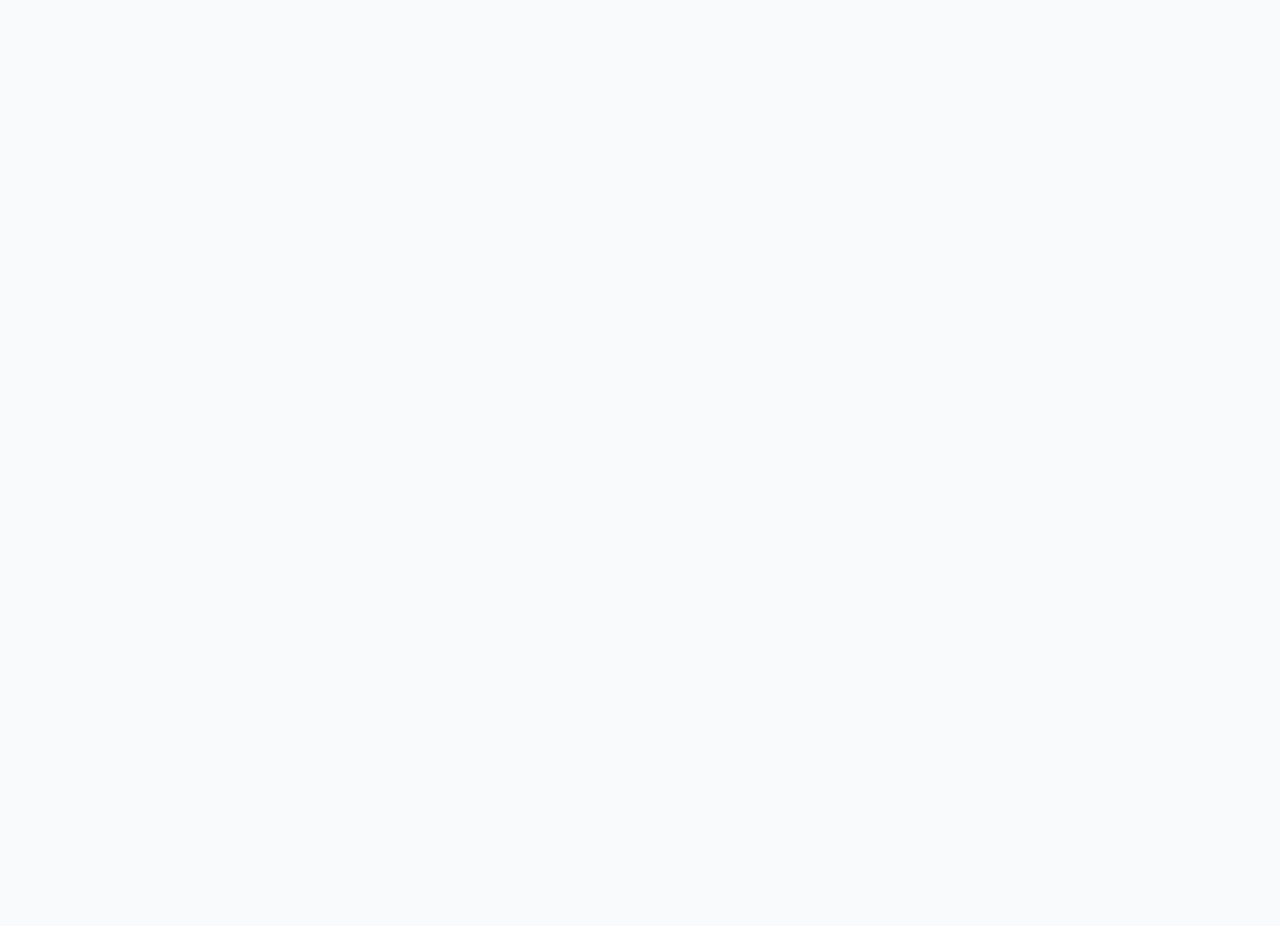
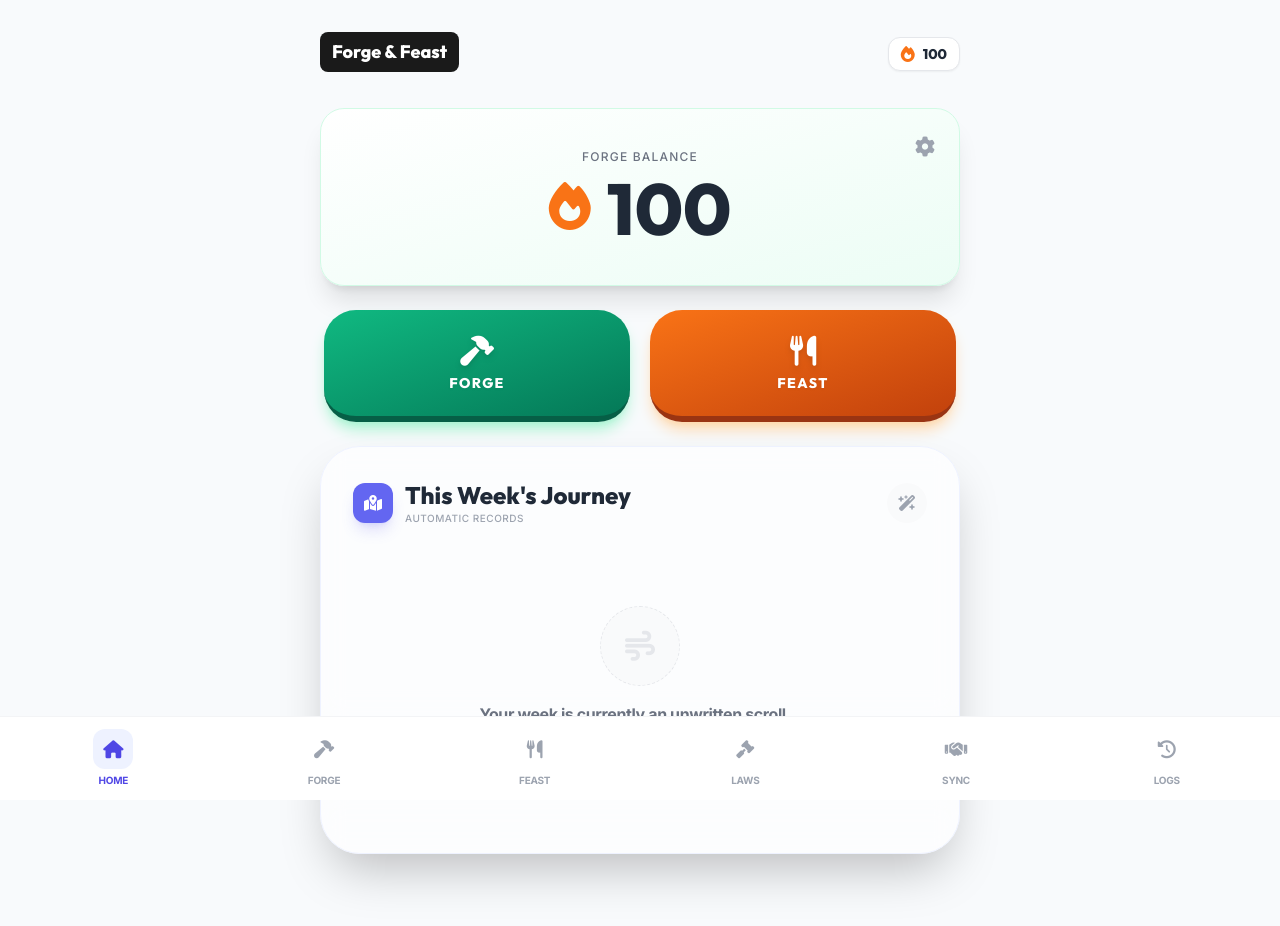
Before and after one commit to DeadEndDrip/Forge-Feast, a plain HTML site: page index.html in a window 1280 px wide. Before the commit the page ends 800 px from the top, so only its background shows below. Drawn offline with nearby package versions, Linux system fonts and the light colour scheme; the site is published under a folder, as on GitHub Pages, so addresses that start at the root find nothing.

Commit message:
Update index.html

```diff
--- a/index.html
+++ b/index.html
@@ -145,7 +145,6 @@
         }
     </style>
 
-<link rel="stylesheet" href="/index.css">
 <script type="importmap">
 {
   "imports": {
@@ -156,7 +155,7 @@
   }
 }
 </script>
-  <script type="module" crossorigin src="/assets/index-CqPYf6Ue.js"></script>
+  <script type="module" crossorigin src="assets/index-CqPYf6Ue.js"></script>
 </head>
 <body class="bg-slate-50 dark:bg-slate-950 text-slate-900 dark:text-slate-100">
     <div id="root"></div>
```
